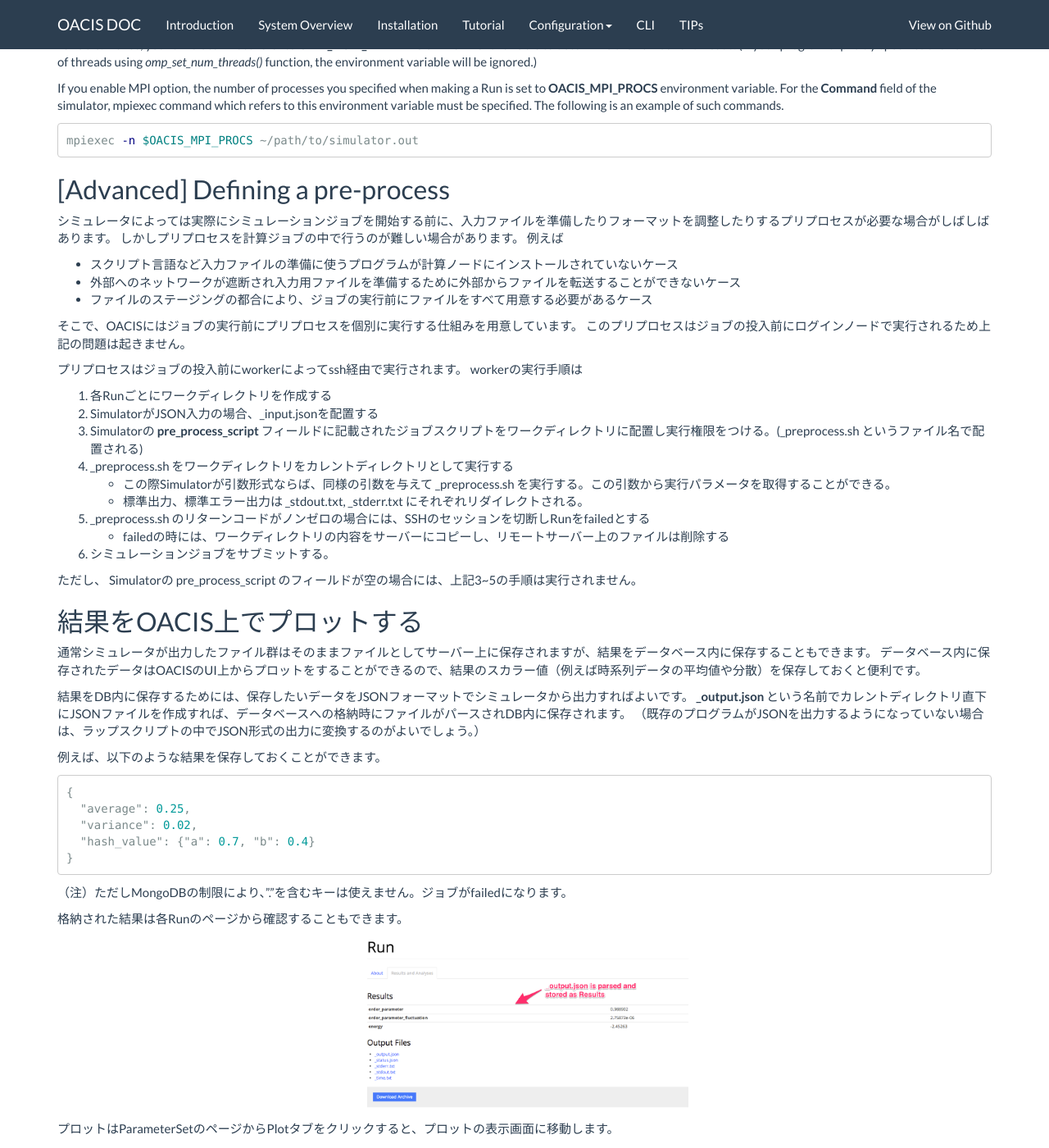
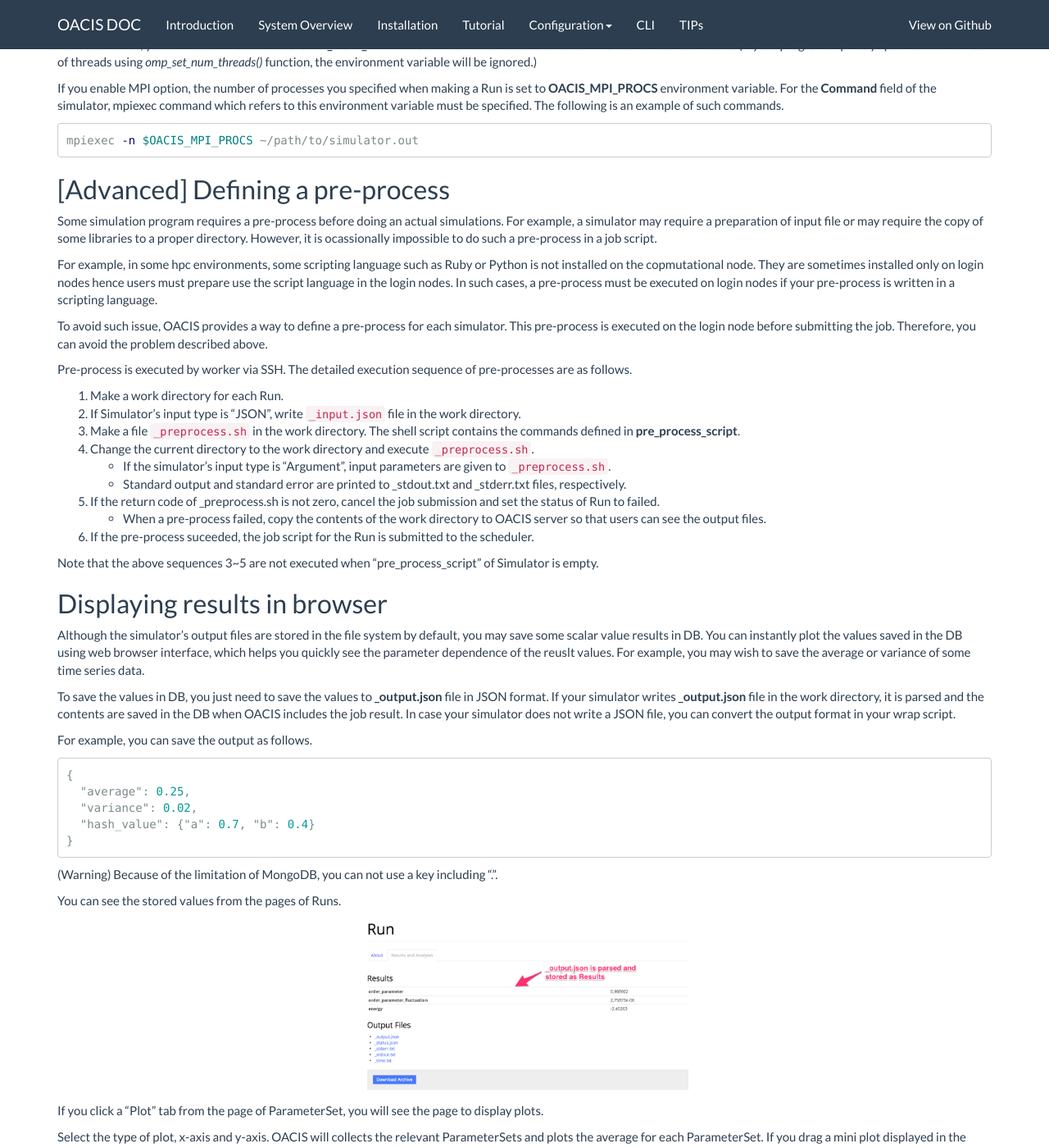
Before and after one commit to crest-cassia/oacis, a Jekyll site: the page built from en/configuring_simulator.md, in a window 1280 px wide and 1400 px high, scrolled down 5505 px. Shown: the whole window at 82% size. Built offline with Jekyll 4.4.1, drawn with Linux system fonts in a browser that asks for light colours; nearby versions of some CDN libraries; some of the changed text lies outside the part shown.

Commit message:
making english doc (WIP)

````diff
--- a/en/configuring_simulator.md
+++ b/en/configuring_simulator.md
@@ -268,43 +268,40 @@ mpiexec -n $OACIS_MPI_PROCS ~/path/to/simulator.out
 
 ## [Advanced] Defining a pre-process {#preprocess}
 
-シミュレータによっては実際にシミュレーションジョブを開始する前に、入力ファイルを準備したりフォーマットを調整したりするプリプロセスが必要な場合がしばしばあります。
-しかしプリプロセスを計算ジョブの中で行うのが難しい場合があります。
-例えば
+Some simulation program requires a pre-process before doing an actual simulations. For example, a simulator may require a preparation of input file or may require the copy of some libraries to a proper directory.
+However, it is ocassionally impossible to do such a pre-process in a job script.
 
-- スクリプト言語など入力ファイルの準備に使うプログラムが計算ノードにインストールされていないケース
-- 外部へのネットワークが遮断され入力用ファイルを準備するために外部からファイルを転送することができないケース
-- ファイルのステージングの都合により、ジョブの実行前にファイルをすべて用意する必要があるケース
+For example, in some hpc environments, some scripting language such as Ruby or Python is not installed on the copmutational node. They are sometimes installed only on login nodes hence users must prepare use the script language in the login nodes. In such cases, a pre-process must be executed on login nodes if your pre-process is written in a scripting language.
 
-そこで、OACISにはジョブの実行前にプリプロセスを個別に実行する仕組みを用意しています。
-このプリプロセスはジョブの投入前にログインノードで実行されるため上記の問題は起きません。
+To avoid such issue, OACIS provides a way to define a pre-process for each simulator.
+This pre-process is executed on the login node before submitting the job. Therefore, you can avoid the problem described above.
 
-プリプロセスはジョブの投入前にworkerによってssh経由で実行されます。
-workerの実行手順は
+Pre-process is executed by worker via SSH. The detailed execution sequence of pre-processes are as follows.
 
-1. 各Runごとにワークディレクトリを作成する
-1. SimulatorがJSON入力の場合、_input.jsonを配置する
-1. Simulatorの **pre_process_script** フィールドに記載されたジョブスクリプトをワークディレクトリに配置し実行権限をつける。(_preprocess.sh というファイル名で配置される)
-1. _preprocess.sh をワークディレクトリをカレントディレクトリとして実行する
-    - この際Simulatorが引数形式ならば、同様の引数を与えて _preprocess.sh を実行する。この引数から実行パラメータを取得することができる。
-    - 標準出力、標準エラー出力は _stdout.txt, _stderr.txt にそれぞれリダイレクトされる。
-1. _preprocess.sh のリターンコードがノンゼロの場合には、SSHのセッションを切断しRunをfailedとする
-    - failedの時には、ワークディレクトリの内容をサーバーにコピーし、リモートサーバー上のファイルは削除する
-1. シミュレーションジョブをサブミットする。
+1. Make a work directory for each Run.
+1. If Simulator's input type is "JSON", write `_input.json` file in the work directory.
+1. Make a file `_preprocess.sh` in the work directory. The shell script contains the commands defined in **pre_process_script**.
+1. Change the current directory to the work directory and execute `_preprocess.sh`.
+    - If the simulator's input type is "Argument", input parameters are given to `_preprocess.sh`.
+    - Standard output and standard error are printed to _stdout.txt and _stderr.txt files, respectively.
+1. If the return code of _preprocess.sh is not zero, cancel the job submission and set the status of Run to failed.
+    - When a pre-process failed, copy the contents of the work directory to OACIS server so that users can see the output files.
+1. If the pre-process suceeded, the job script for the Run is submitted to the scheduler.
 
-ただし、 Simulatorの pre_process_script のフィールドが空の場合には、上記3~5の手順は実行されません。
+Note that the above sequences 3~5 are not executed when "pre_process_script" of Simulator is empty.
 
 
-## 結果をOACIS上でプロットする
+## Displaying results in browser
 
-通常シミュレータが出力したファイル群はそのままファイルとしてサーバー上に保存されますが、結果をデータベース内に保存することもできます。
-データベース内に保存されたデータはOACISのUI上からプロットをすることができるので、結果のスカラー値（例えば時系列データの平均値や分散）を保存しておくと便利です。
+Although the simulator's output files are stored in the file system by default, you may save some scalar value results in DB.
+You can instantly plot the values saved in the DB using web browser interface, which helps you quickly see the parameter dependence of the reuslt values.
+For example, you may wish to save the average or variance of some time series data.
 
-結果をDB内に保存するためには、保存したいデータをJSONフォーマットでシミュレータから出力すればよいです。
-**_output.json** という名前でカレントディレクトリ直下にJSONファイルを作成すれば、データベースへの格納時にファイルがパースされDB内に保存されます。
-（既存のプログラムがJSONを出力するようになっていない場合は、ラップスクリプトの中でJSON形式の出力に変換するのがよいでしょう。）
+To save the values in DB, you just need to save the values to **_output.json** file in JSON format.
+If your simulator writes **_output.json** file in the work directory, it is parsed and the contents are saved in the DB when OACIS includes the job result.
+In case your simulator does not write a JSON file, you can convert the output format in your wrap script.
 
-例えば、以下のような結果を保存しておくことができます。
+For example, you can save the output as follows.
 
 ```json
 {
@@ -314,44 +311,43 @@ workerの実行手順は
 }
 ```
 
-（注）ただしMongoDBの制限により、"."を含むキーは使えません。ジョブがfailedになります。
+(Warning) Because of the limitation of MongoDB, you can not use a key including ".".
 
-格納された結果は各Runのページから確認することもできます。
+You can see the stored values from the pages of Runs.
 
-![結果の閲覧]({{ site.baseurl }}/images/run_results.png){:width="400px"}
+![Showing results of Runs]({{ site.baseurl }}/images/run_results.png){:width="400px"}
 
-プロットはParameterSetのページからPlotタブをクリックすると、プロットの表示画面に移動します。
+If you click a "Plot" tab from the page of ParameterSet, you will see the page to display plots.
 
-プロットの種類と、横軸、縦軸や系列などを指定してください。
-必要なParameterSetを集めて平均や標準誤差を計算してプロットします。
+Select the type of plot, x-axis and y-axis. OACIS will collects the relevant ParameterSets and plots the average for each ParameterSet.
+If you drag a mini plot displayed in the right bottom region, you can magnify the plot. You can also switch scale (log or normal) of the axis.
+If you double click the data points, the page for the corresponding ParameterSet are opened.
+Each url has a unique url, with which you can reopen the current plot.
 
-右下のマップをドラッグすることで一部分を拡大したり、ログスケールに表示を切り替えることもできます。
-データ点をクリックすると対象となるParameterSetのページを表示することもできます。
-画面右に表示されているURLを開くと、今表示しているプロットを再度開くことができます。
-
-![プロット]({{ site.baseurl }}/images/lineplot.png){:width="400px"}
+![Plot]({{ site.baseurl }}/images/lineplot.png){:width="400px"}
 
 
-## シミュレーターのバージョンを記録する {#record_simulator_version}
+## [Advanced] Saving simulator versions {#record_simulator_version}
 
-シミュレーションの実行時にどのバージョンのシミュレーターで実行したかOACISに記録をさせておくことができます。
+If you configure the "print version command" field of the simulator, you can record the version of the simulator for each job.
 
-例えば、シミュレーションを実行していくうちにシミュレーションコードにバグが見つかり、一部のシミュレーションを再実行したい場合などがあります。
-RunとSimulatorのバージョンをひもづけて記録する事により、あるバージョンの実行結果を一括削除したり再実行したりすることができるようになります。
-シミュレーターのソースコードを変更する可能性がある時は、バージョンを記録しておくと効率的にやり直しができるようになります。
+This is useful, for example, when you find a bug in your simulator while conducting a series of jobs.
+Probably, you wish to delete or re-execute the Runs conducted with an inappropriate version of the simulator.
+If you have recorded the simulator version for each job, you can efficiently find the jobs which must be re-executed by the version information.
 
-バージョンを保存するには、Simulatorのバージョンを出力させるコマンドをOACISに登録します。
-例えば
+To save the version information, we need to save a command to print the version information of the simulator.
+Suppose that the version information of the simulator is printed by the following command for example.
 
 ```shell
 ~/path/to/simulator.out --version
 ```
 
-というコマンドでバージョン情報を出力されるシミュレーターがあるとします。
-このコマンドをSimulator登録時に "Print version command" というフィールドに登録しておくと、ジョブ実行時にこのコマンドを実行し、その標準出力をバージョン情報として記録することができます。
+When you register your simulator on OACIS, fill in this command to **Print version command** field.
+OACIS will embed this command into job scripts, and the standard output of this command is recorded as the version information in OACIS.
 
-Print version command の標準出力に出力された文字列がバージョンとして認識されるので、実行バイナリに引数を渡すだけでなく柔軟な指定が可能です。
-例えば、ビルドログの一部をバージョン情報として記録したり、バージョン管理システムのコミットIDを出力するような利用方法も考えられます。
+Since the string printed by "Print version command" is recognized as the version information, we can flexibly use this command.
+For instance, you may use a part of the bulid log as the version information.
+Or you may wish to save the commit ID of your version control system.
 
 ```shell
 head -n 1 ~/path/to/build_log.txt
@@ -360,5 +356,5 @@ head -n 1 ~/path/to/build_log.txt
 cd ~/path/to; git describe --always
 ```
 
-Runの一括削除や一括置換はCommand Line Interface(CLI)から実行できます。
-詳細は[CLI]({{ site.baseurl }}/ja/cli.html)のページを参照してください。
+You can delete or replace the runs having a specified by version at once using the command line interface (CLI).
+Please refer to the page for [CLI]({{ site.baseurl }}/ja/cli.html) for details.
````
